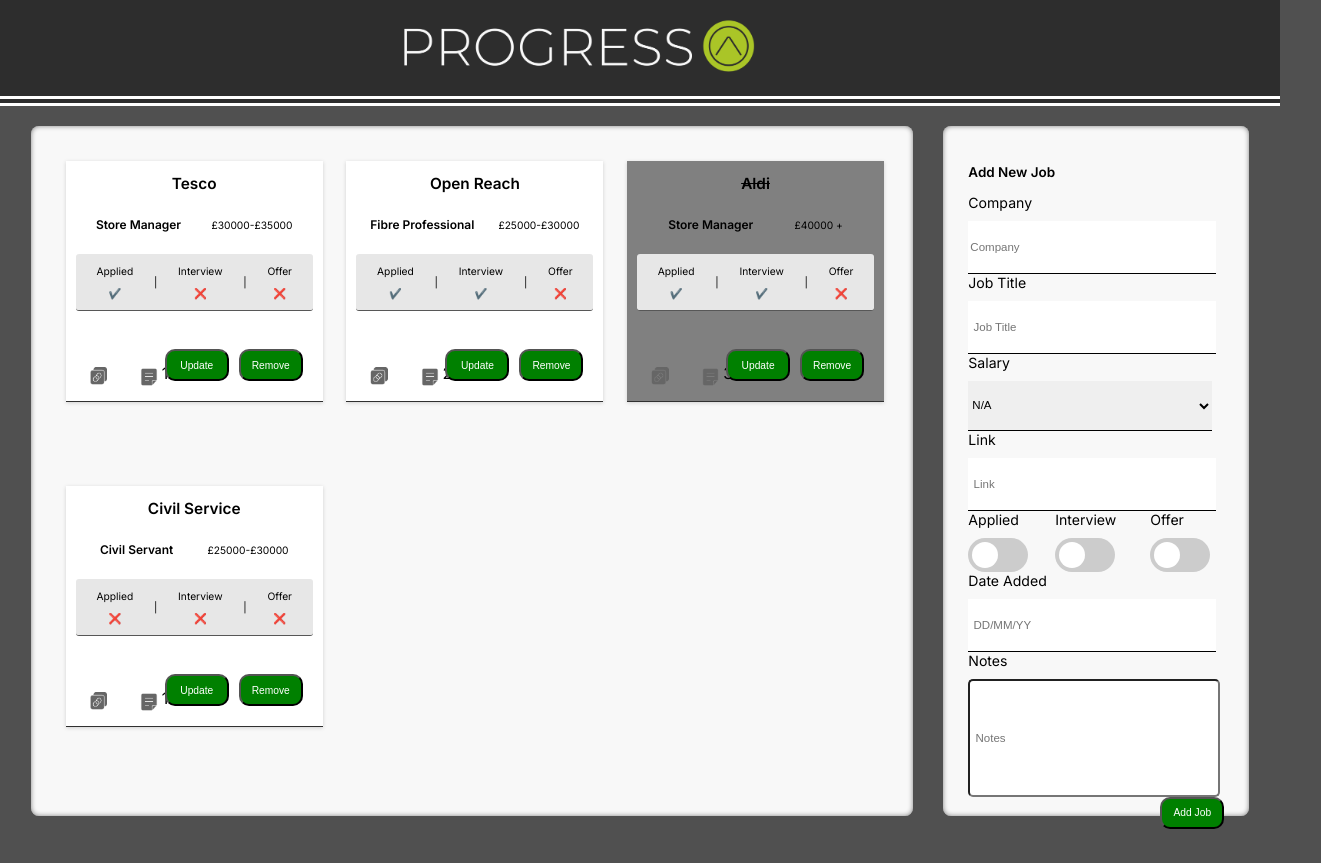
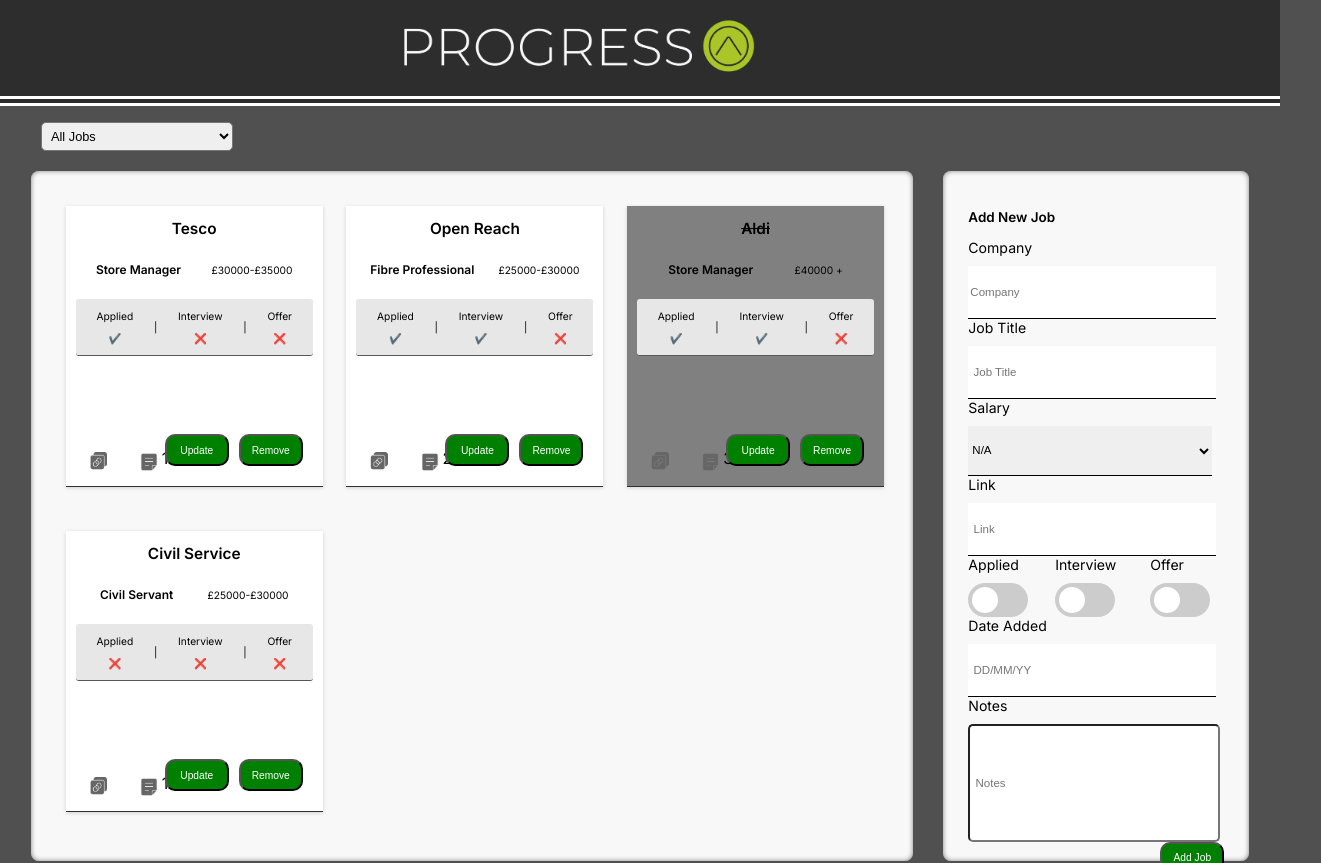
Before and after one commit to GLYNKNIGHT/Job-Tracking-App-Demo, a React (Create React App) app: page / in a window 1280 px wide. Shown: the top 863 px of the page, 1321 px wide, since content can reach past the window. Built offline with nearby package versions, Linux system fonts and the light colour scheme; data requests are answered from the project's data file.

Commit message:
Filter working apart from date

```diff
--- a/src/App.css
+++ b/src/App.css
@@ -148,7 +148,16 @@
   border-radius: 50%;
 }
 
-@media screen and (max-width: 600px){
+.filter-contaier{
+  width:100vw;
+  background-color: rgb(80, 80, 80);
+ padding-left: 3.2vw;
+ padding-top: 2vh;
+  display: flex;
+  align-items: flex-start;
+}
+
+@media screen and (max-width: 800px){
   .main{
     display: flex;
     flex-direction: column;
@@ -193,4 +202,6 @@
     margin: 5px;
 
    }
+
+
 }
--- a/src/App.js
+++ b/src/App.js
@@ -4,26 +4,55 @@
 import List from './Components/List/List'
 import './App.css';
 import JobCarousel from './Components/JobCarousel/JobCarousel.js';
+import Filter from './Components/Filter/Filter.js';
 
 function App() {
 const [jobs, setJobs] = useState(null)
-
+const [filter, setFilter] = useState('')
+const [displayData, setDisplayData] = useState(null)
 
   useEffect(()=> {
     fetch('http://localhost:8000/jobs')
     .then(res =>{
       return res.json();
     })
-    .then((data)=> {console.log(data); setJobs(data)});
+    .then((data)=> {console.log(data); setJobs(data); setDisplayData(data)});
   }, [])
+
+
+  const handleFilter = (e) =>{
+    let filter = e.target.value
+    let jobsData = jobs
+
+    if (filter === 'All'){
+      console.log(filter)
+      setDisplayData(jobs)}
+
+    if (filter === 'applied'){
+      jobsData = jobs.filter((job)=> job.applied === true)}
+
+    if (filter === 'date'){
+      alert('Not working yet')}
+
+    if (filter === 'notProgressed'){
+        jobsData = jobs.filter((job)=> job.notProgressed === false)}
+
+    if (filter === 'interview'){
+        jobsData = jobs.filter((job)=> job.interview === true)}
+
+    setDisplayData(jobsData)
+    console.log(displayData)
+  }
 
   return (
     <div className="App">
 
-    <Header />
+    <Header /><div className='filter-contaier'>
+    <Filter filter={filter} setFilter={setFilter} handleFilter={handleFilter} />
+    </div>
     <div className='main'>
-      {jobs && <List jobs={jobs} setJobs={setJobs}/>}
-      {jobs&& <JobCarousel jobs={jobs} setJobs={setJobs}/>}
+      {jobs && <List displayData={displayData} setDisplayData={setDisplayData}/>}
+      {jobs && <JobCarousel displayData={displayData} setDisplayData={setDisplayData}/>}
       <Input />
    </div>
 
--- a/src/Components/BigCard/BidCard.module.css
+++ b/src/Components/BigCard/BidCard.module.css
@@ -46,7 +46,7 @@
     border-bottom: 0.5px solid #575757;
   }
 
-  @media screen and (max-width: 600px){
+  @media screen and (max-width: 800px){
 
 .bigCard{
   z-index: 10;
--- /dev/null
+++ b/src/Components/Filter/Filter.js
@@ -0,0 +1,15 @@
+import Styles from './Filter.module.css'
+
+const Filter = ({handleFilter}) =>{
+
+
+    return <select className={Styles.filter} id='filter' onChange={(e)=> handleFilter(e)}>
+        <option value='All'>All Jobs</option>
+        <option value='date'>Date</option>
+        <option value='applied'>Applied</option>
+        <option value='notProgressed'>In Progress</option>
+        <option value='interview'>Interview</option>
+    </select>
+}
+
+export default Filter
--- /dev/null
+++ b/src/Components/Filter/Filter.module.css
@@ -0,0 +1,6 @@
+.filter{
+    width: 15vw;
+    font-size: 1vw;
+    border-radius: 5px;
+    padding:5px
+  }
--- a/src/Components/Header/Header.module.css
+++ b/src/Components/Header/Header.module.css
@@ -16,7 +16,7 @@
 
 
 
-  @media screen and (max-width: 600px){
+  @media screen and (max-width: 800px){
     .header_image{
       width:70vw;
       position: absolute;
--- a/src/Components/Input/Input.module.css
+++ b/src/Components/Input/Input.module.css
@@ -32,7 +32,7 @@
   }
 
 
-  @media screen and (max-width: 600px){
+  @media screen and (max-width: 800px){
     .add_job{
        width:80%;
         height: 105vh;
--- a/src/Components/Job/Job.module.css
+++ b/src/Components/Job/Job.module.css
@@ -2,7 +2,7 @@
 
 .job{
     width: 95%;
-    max-height: 30vh;
+    height: 35vh;
     background-color: rgb(255, 255, 255);
     border: none;
     border-bottom: 0.7px solid rgb(48, 48, 48);
@@ -102,12 +102,12 @@
     color: white;
   }
 
-  @media screen and (max-width: 600px){
+  @media screen and (max-width: 800px){
     .job{
         height: 80%;
         max-height: 75%;
         margin-top: 30px;
-        font-size: 4vw;
+        font-size: 2vw;
         width: 95%;
         background-color: rgb(255, 255, 255);
         border: none;
@@ -144,10 +144,10 @@
     }
 
     .job_btns button{
-      width: 20vw;
+      width: 15vw;
       height: 2rem;
       border-radius: 10px;
-      font-size: 3vw;
+      font-size: 2vw;
       background-color: green;
       color: white;
     }
--- a/src/Components/JobCarousel/Carousel.module.css
+++ b/src/Components/JobCarousel/Carousel.module.css
@@ -2,7 +2,7 @@
     display: none;
 }
 
-@media screen and (max-width: 600px){
+@media screen and (max-width: 800px){
     .carousel_container{
         display: block;
         width:93%;
--- a/src/Components/JobCarousel/JobCarousel.js
+++ b/src/Components/JobCarousel/JobCarousel.js
@@ -3,7 +3,7 @@
 import Job from '../Job/Job'
 import styles from './Carousel.module.css'
 
-const JobCarousel = ({jobs})=>{
+const JobCarousel = ({displayData})=>{
   const responsive = {
     superLargeDesktop: {
       // the naming can be any, depends on you.
@@ -41,7 +41,7 @@
       itemClass={styles.job_card}
     >
 
-{jobs.map((job) => <Job key={job.id}
+{displayData.map((job) => <Job key={job.id}
                               id={job.id}
                               jobTitle={job.jobTitle}
                               salary={job.salary}
--- a/src/Components/List/List.js
+++ b/src/Components/List/List.js
@@ -1,21 +1,21 @@
 import Job from '../Job/Job.js'
 import styles from './List.module.css'
 
-const List = ({jobs, setJobs}) => {
+const List = ({displayData, setDisplayData}) => {
 
 const handleEdit = ()=> {
    fetch('http://localhost:8000/jobs')
    .then(res =>{
      return res.json();
    })
-   .then((data)=> {console.log(data); setJobs(data)});
+   .then((data)=> {console.log(data); setDisplayData(data)});
 
 
 }
 
 
 return<div className={styles.jobs_list}>
-   {jobs.map((job) => (<Job key={job.id}
+   {displayData.map((job) => (<Job key={job.id}
                               id={job.id}
                               jobTitle={job.jobTitle}
                               salary={job.salary}
--- a/src/Components/List/List.module.css
+++ b/src/Components/List/List.module.css
@@ -12,7 +12,7 @@
     box-shadow: inset 0 0 5px grey;
   }
 
-  @media screen and (max-width: 600px){
+  @media screen and (max-width: 800px){
     .jobs_list{
         display: none;
           }
```
